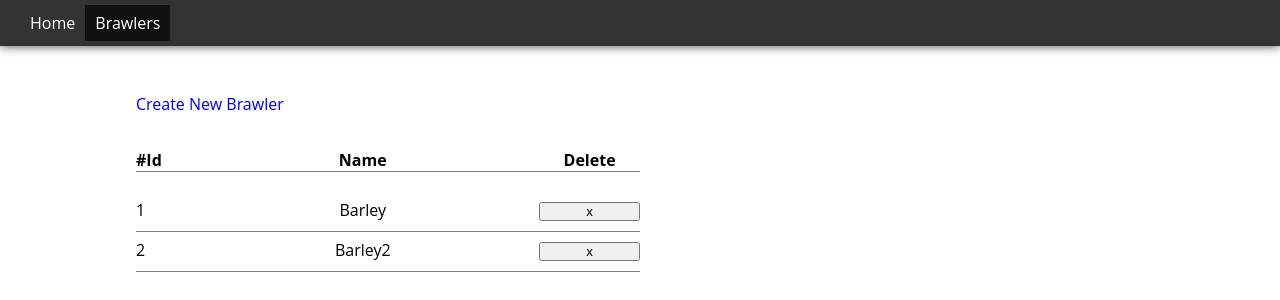
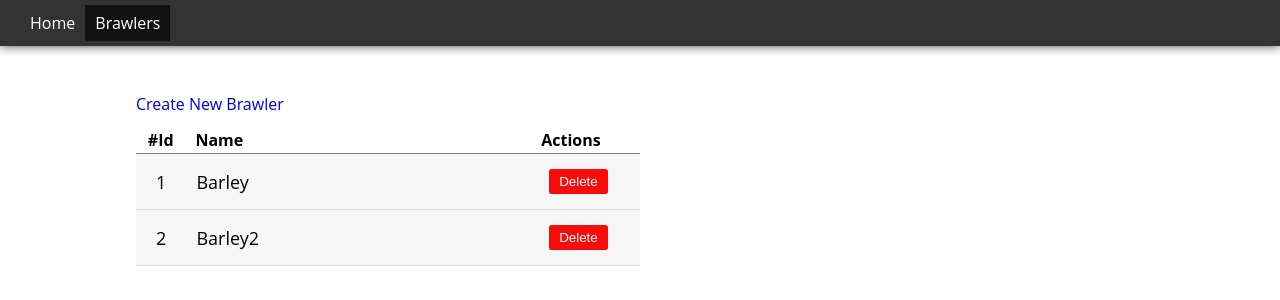
Before and after one commit to swapnil2993/brawler-app, a React (Create React App) app: page /brawlers in a window 1280 px wide. Shown: the top 300 px of the page. Built offline with nearby package versions, Linux system fonts and the light colour scheme.

Commit message:
adds brawlers listing with brawler component

```diff
--- a/src/components/brawlers/index.js
+++ b/src/components/brawlers/index.js
@@ -4,10 +4,26 @@ import BrawlerList from './list/list'
 import './style.css'
 
 const Brawlers = () => {
+  const list = [
+    {
+      id: 1,
+      name: "Barley",
+      power: 400,
+      health: 500,
+      type: "Rare",
+    },
+    {
+      id: 2,
+      name: "Barley2",
+      power: 400,
+      health: 500,
+      type: "Rare",
+    },
+  ];
   return (
     <div className="main-container">
       <NavLink to="/brawlers/create" className="create-brawler-btn">Create New Brawler</NavLink>
-      <BrawlerList />
+      <BrawlerList list={list}/>
     </div>
   );
 };
--- a/src/components/brawlers/list/brawler.js
+++ b/src/components/brawlers/list/brawler.js
@@ -5,9 +5,9 @@ import "./style.css";
 const Brawler = ({ item }) => {
   return (
     <li className="brawler-container">
-      <span className="col-1">{item.id}</span>
-      <span className="col-2">{item.name}</span>
-      <button className="col-3">x</button>
+      <span className="id-col">{item.id}</span>
+      <span className="name-col">{item.name}</span>
+      <button>Delete</button>
     </li>
   );
 };
@@ -18,7 +18,7 @@ Brawler.propTypes = {
     power: PropTypes.number,
     health: PropTypes.number,
     name: PropTypes.string.isRequired,
-    type: PropTypes.string
+    type: PropTypes.string,
   }),
 };
 
--- a/src/components/brawlers/list/list.js
+++ b/src/components/brawlers/list/list.js
@@ -2,31 +2,16 @@ import React from "react";
 import Brawler from "./brawler";
 import "./style.css";
 
-const BrawlerList = () => {
+const BrawlerList = ({ list }) => {
   return (
     <>
       <div className="list-header">
-        <span className="col-1">#Id</span>
-        <span className="col-2">Name</span>
-        <span className="col-3">Delete</span>
+        <span className="id-col-header">#Id</span>
+        <span className="name-col-header">Name</span>
+        <span className="actions-col-header">Actions</span>
       </div>
       <ul>
-        {[
-          {
-            id: 1,
-            name: "Barley",
-            power: 400,
-            health: 500,
-            type: "Rare",
-          },
-          {
-            id: 2,
-            name: "Barley2",
-            power: 400,
-            health: 500,
-            type: "Rare",
-          },
-        ].map((item) => (
+        {list.map((item) => (
           <Brawler key={item.id} item={item} />
         ))}
       </ul>
--- a/src/components/brawlers/list/style.css
+++ b/src/components/brawlers/list/style.css
@@ -1,27 +1,49 @@
-.col-1 {
+.brawler-container {
+  display: flex;
+  align-items: center;
+  flex-direction: row;
+  align-content: center;
+  padding: 1.5rem 0;
+  border-bottom: 1px solid #ddd;
+  background-color: #f6f6f6;
+  text-decoration: none;
+  font-size: 18px;
+  color: black;
+}
+
+.brawler-container:hover {
+  background-color: #eee;
+}
+
+.brawler-container > button {
+  padding: 0.5rem 1rem;
+  cursor: pointer;
+  background-color: #f70b0b;
+  color: white;
+  position: relative;
+  border:none;
+  border-radius: 0.25rem;
+}
+
+.id-col,
+.id-col-header {
   flex-basis: 10%;
-  text-align:left;
+  text-align: center;
 }
-.col-2 {
+.name-col,
+.name-col-header {
   flex-basis: 70%;
-  text-align:center;
+  padding-left: 1rem;
+  text-align: left;
 }
-.col-3 {
+.delete-col,
+.actions-col-header {
   flex-basis: 20%;
-  text-align:center;
 }
 
 .list-header {
   display: flex;
   font-weight: 700;
-  margin: 2rem 0;
-  padding-bottom: 0.25rem;
+  padding-bottom: 0.5rem;
   border-bottom: 1px solid grey;
 }
-
-.brawler-container {
-  display: flex;
-  padding: 1rem 0;
-  border-bottom: 1px solid grey;
-  text-align: center;
-}
--- a/src/components/layout/index.js
+++ b/src/components/layout/index.js
@@ -13,9 +13,9 @@ export default function Layout() {
         <div className="container">
           <Routes>
             <Route index path="/home" element={<Home />} />
-            <Route path="/brawlers" element={<Brawlers />}/>
-            <Route path="/brawlers/create" element={<>Create Brawler</>}/>
-            <Route path="/brawlers/details/:id" element={<>Details</>}/>
+            <Route path="/brawlers" element={<Brawlers />} />
+            <Route path="/brawlers/create" element={<>Create Brawler</>} />
+            <Route path="/brawlers/details/:id" element={<>Details</>} />
             <Route exact path="/" element={<Navigate replace to="/home" />} />
           </Routes>
         </div>
```
